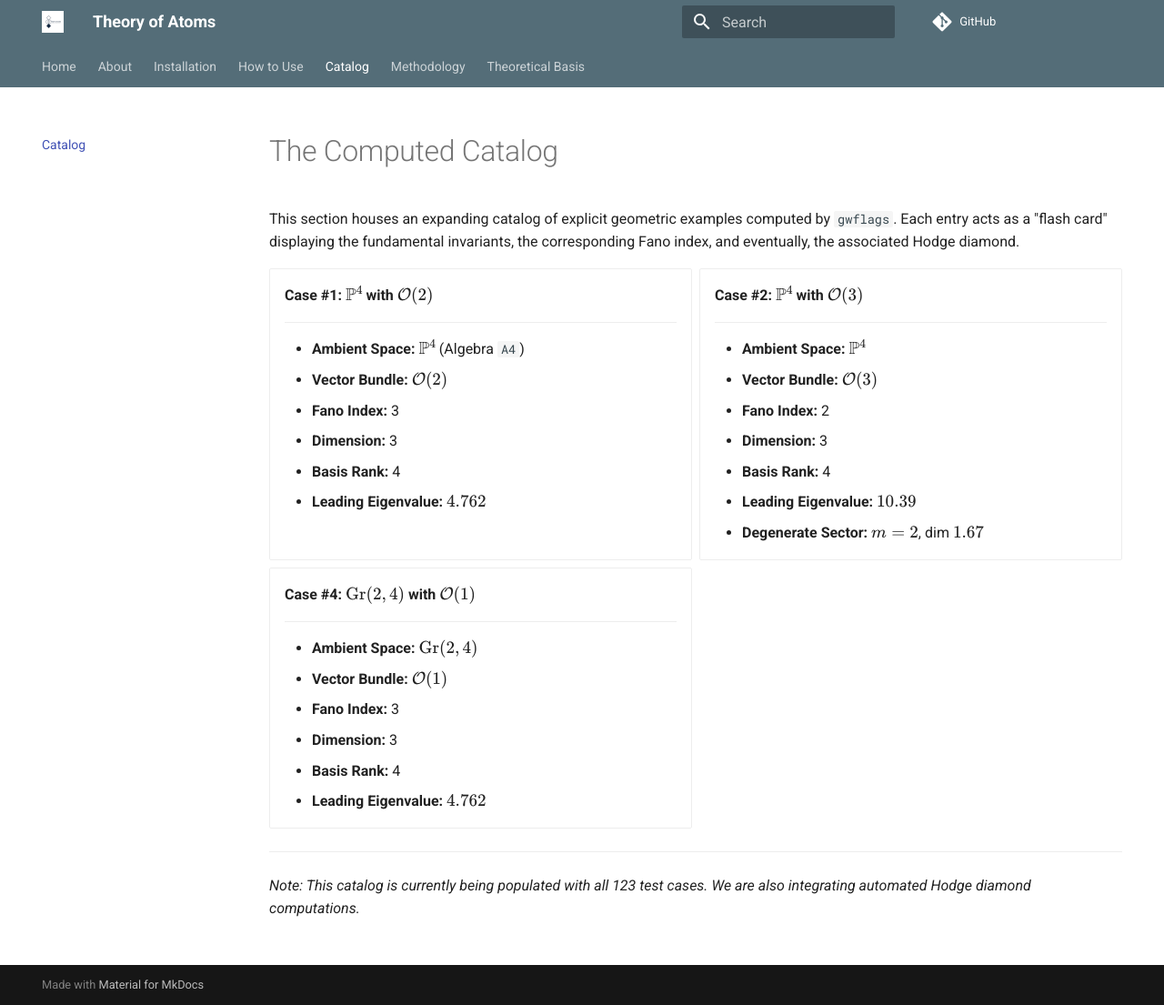
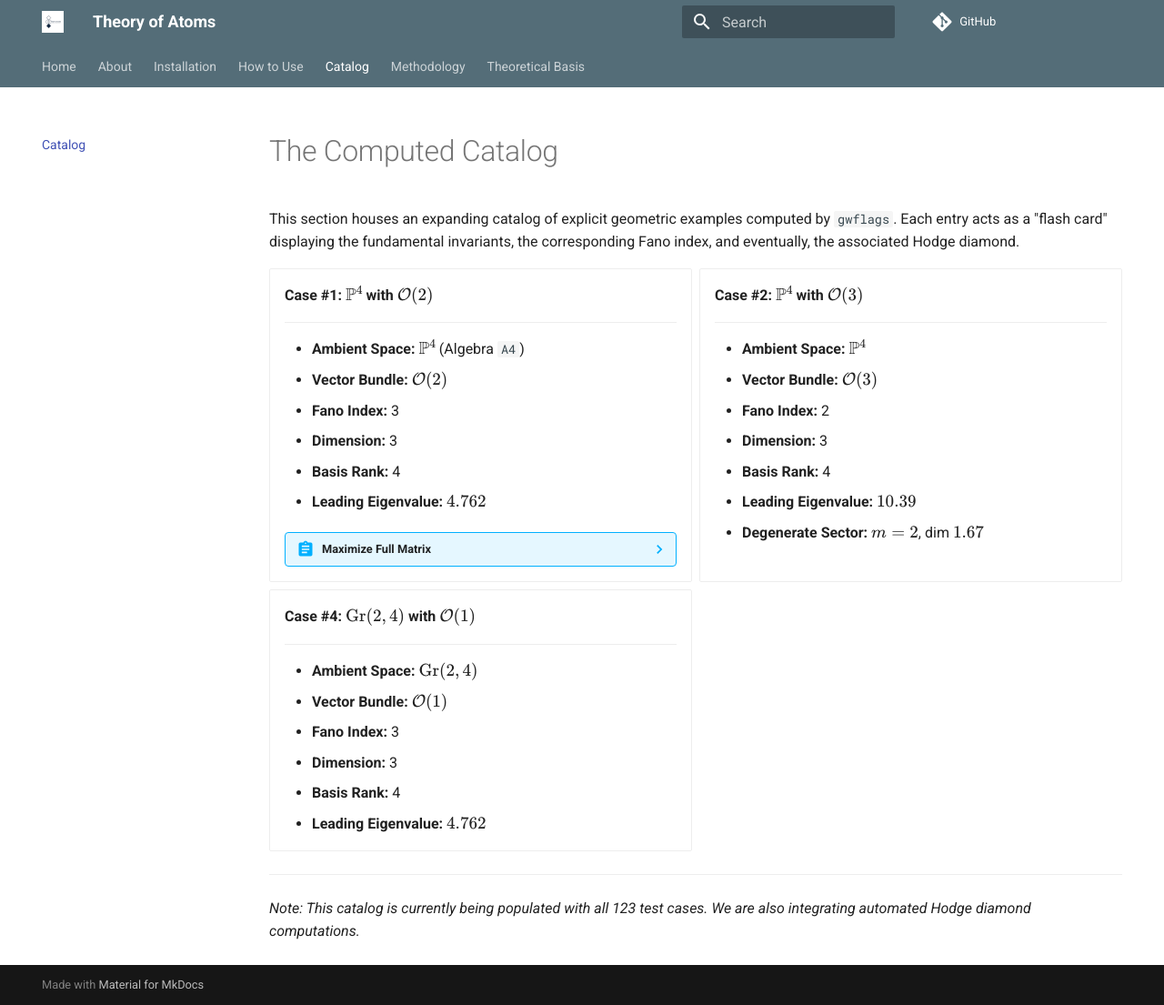
Before and after one commit to leonardofcavenaghi/atomicdecompositions, an MkDocs documentation site: the page built from docs/catalog.md, in a window 1280 px wide and 1105 px high. Shown: the whole window at 91% size. Built offline with MkDocs 1.6.1 and Material for MkDocs 9.7.7, drawn with Linux system fonts in a browser that asks for light colours; comment, search, counter and statistics services are not loaded; some of the changed lines change nothing that is shown.

Commit message:
Add GW instructions, Novikov notes, and collapsible matrix in catalog

```diff
--- a/docs/catalog.md
+++ b/docs/catalog.md
@@ -14,6 +14,16 @@ This section houses an expanding catalog of explicit geometric examples computed
     - **Dimension:** 3
     - **Basis Rank:** 4
     - **Leading Eigenvalue:** $4.762$
+
+    ??? abstract "Maximize Full Matrix"
+        $$
+        c_1(TX)\star = \begin{pmatrix}
+        0 & 0 & 6 & 0 \\
+        3 & 0 & 0 & 6 \\
+        0 & 3 & 0 & 0 \\
+        0 & 0 & 3 & 0
+        \end{pmatrix}
+        $$
 
 -   __Case #2: $\mathbb{P}^4$ with $\mathcal{O}(3)$__
 
```
